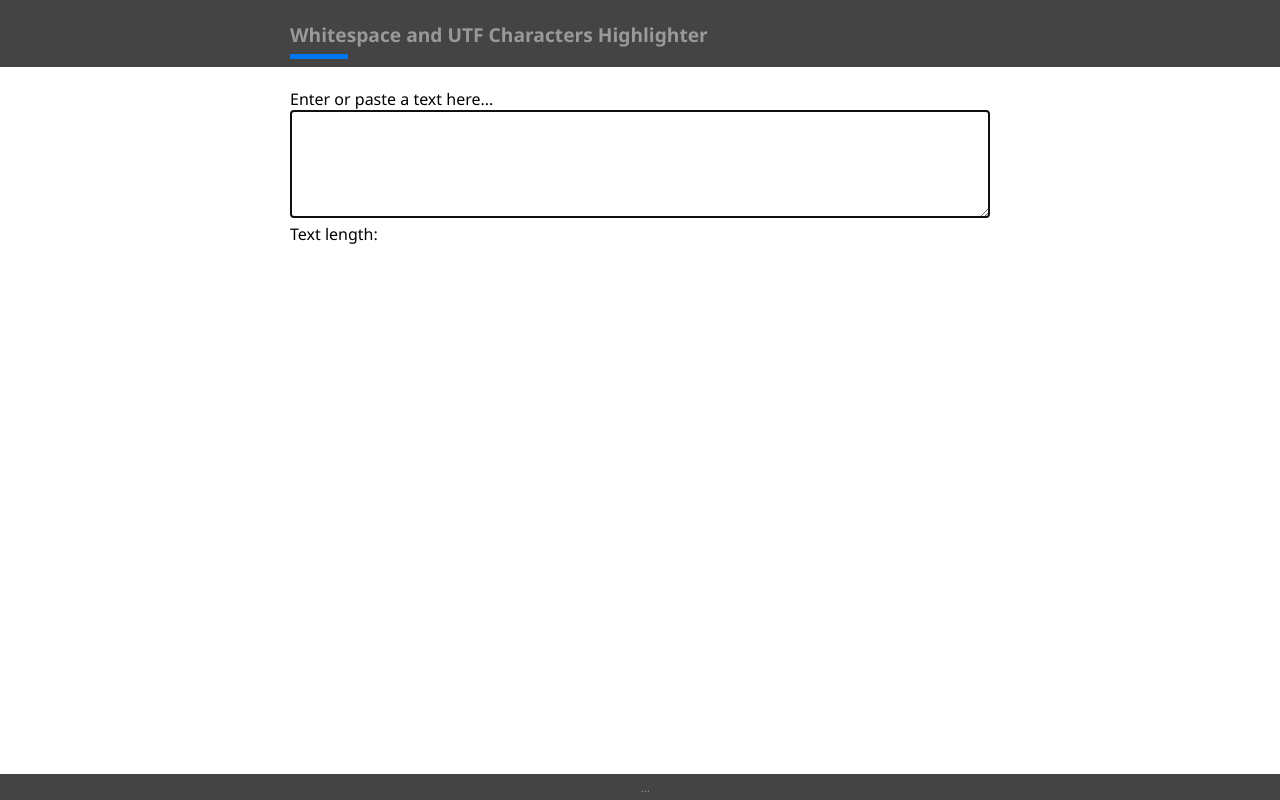
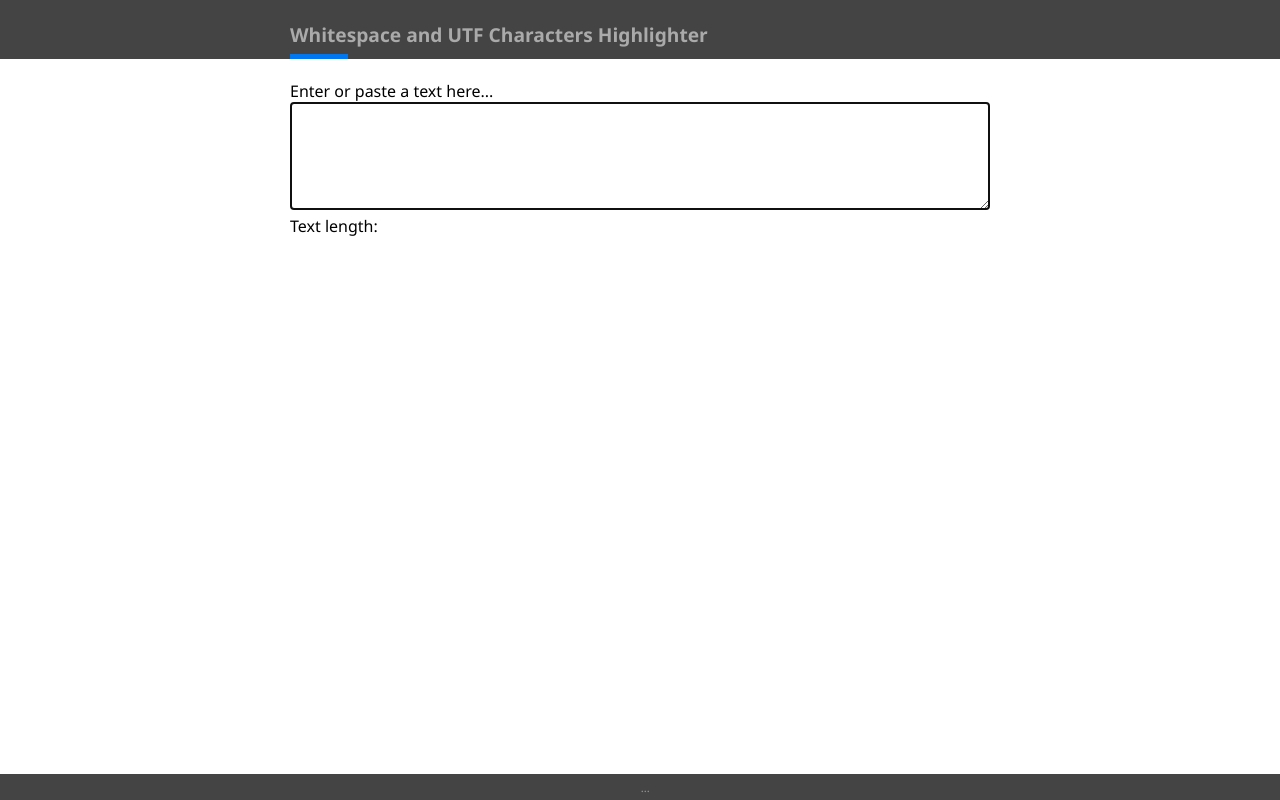
Before and after one commit to eakondratiev/eakondratiev.github.io, a plain HTML site: page ws.htm in a window 1280 px wide. Drawn offline with Linux system fonts and the light colour scheme.

Commit message:
CSS corrections

```diff
--- a/assets/main.css
+++ b/assets/main.css
@@ -3,7 +3,7 @@ body {margin:0;padding:0;}
 ul,ol,li,dl,dt,dd,h1,h2,h3,h4,h5,h6,hgroup,p,blockquote,figure,form,fieldset,input,textarea,legend,pre,abbr,button{margin:0;padding:0;}
 pre,code,address,caption,th,figcaption{font-size:1em;font-weight:normal;font-style:normal;}fieldset,iframe,img{border:0;}
 caption,th{text-align:left}table{border-collapse:collapse;border-spacing:0}
-h1 {color: #999; font-size:1.2rem; padding-bottom: 6pt; margin-bottom: 0;}
+h1 {color: #aaa; font-size:1.2rem;}
 h1::after {content: ' '; border-bottom: 4pt solid #07e; display: block; width: 3em; margin:4pt 0 0 0;}
 textarea {font-family:"SFMono-Regular",Consolas,"Liberation Mono",Menlo,Courier,monospace;}
 .page-wide {margin: 0; padding: 0;}
```
